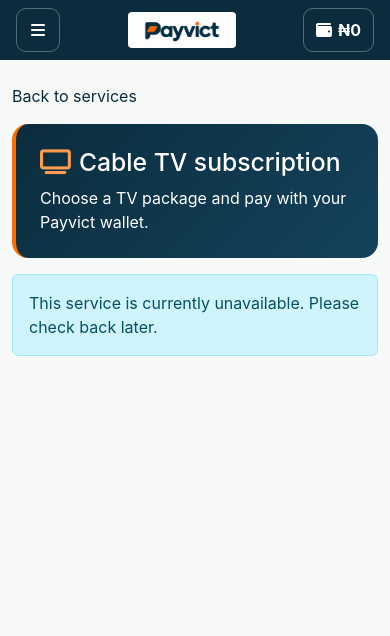
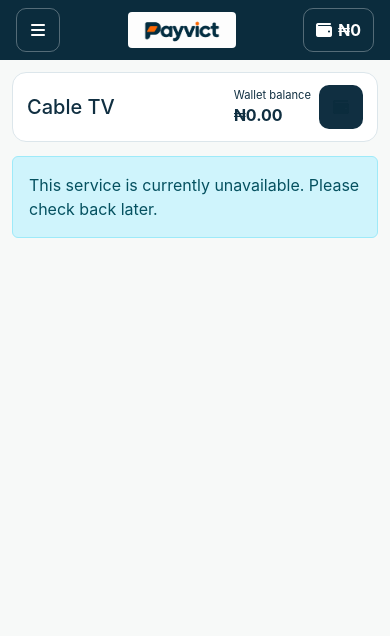
Before and after one commit to niv-3/ResultPin, a Django app: page /services/tv/ in a window 390 px wide. Shown: the top 636 px of the page. Run offline with Django 5.2, Linux system fonts and the light colour scheme; a user stored in the database is signed in; tables that the repository leaves empty hold one stand-in row (values such as "Sample post").

Commit message:
Simplify mobile Payvict service headers

```diff
--- /dev/null
+++ b/store/templates/store/_mobile_service_summary.html
@@ -0,0 +1,14 @@
+<div class="mobile-service-summary">
+  <h1>{{ service_title }}</h1>
+  {% if user.is_authenticated %}
+    <div class="mobile-service-wallet">
+      <div>
+        <small>Wallet balance</small>
+        <strong>₦{{ user.wallet_balance|floatformat:2 }}</strong>
+      </div>
+      <a href="{% url 'wallet_fund' %}" aria-label="Fund wallet" title="Fund wallet">
+        <i class="fas fa-wallet" aria-hidden="true"></i>
+      </a>
+    </div>
+  {% endif %}
+</div>
--- a/store/templates/store/base.html
+++ b/store/templates/store/base.html
@@ -319,6 +319,40 @@
     }
   </style>
 
+  <style>
+    .mobile-service-summary { display: none; }
+    @media (max-width: 767.98px) {
+      .service-page .service-shell { padding-top: 12px; }
+      .service-page .service-header, .service-checkout-page .desktop-service-intro { display: none !important; }
+      .container.service-checkout-page { padding-top: 12px !important; }
+      .mobile-service-summary {
+        display: flex;
+        align-items: center;
+        justify-content: space-between;
+        gap: 12px;
+        padding: 12px 14px;
+        margin-bottom: 14px;
+        border: 1px solid #dce6eb;
+        border-radius: 14px;
+        background: white;
+        color: #102f41;
+      }
+      .mobile-service-summary h1 { font-size: 1.25rem; margin: 0; }
+      .mobile-service-wallet { display: flex; align-items: center; gap: 8px; }
+      .mobile-service-wallet small { display: block; font-size: .7rem; }
+      .mobile-service-wallet strong { display: block; white-space: nowrap; }
+      .mobile-service-wallet a {
+        display: grid;
+        place-items: center;
+        width: 44px;
+        height: 44px;
+        border-radius: 10px;
+        background: #102f41;
+        color: white;
+        text-decoration: none;
+      }
+    }
+  </style>
   <template id="page-styles-start"></template>
   {% block extra_css %}{% endblock %}
 </head>
--- a/store/templates/store/bill_checkout.html
+++ b/store/templates/store/bill_checkout.html
@@ -5,14 +5,19 @@
 {% endblock %}
 {% block content %}
 <div class="container service-checkout-page py-4 py-md-5" style="max-width: 680px">
-  <a href="{% url 'home' %}#services" class="text-decoration-none">Back to services</a>
   {% if kind == "electricity" %}
-    <div class="service-checkout-hero rounded-4 p-4 my-3 text-white">
+    {% include "store/_mobile_service_summary.html" with service_title="Electricity" %}
+  {% else %}
+    {% include "store/_mobile_service_summary.html" with service_title="Cable TV" %}
+  {% endif %}
+  <a href="{% url 'home' %}#services" class="text-decoration-none desktop-service-intro">Back to services</a>
+  {% if kind == "electricity" %}
+    <div class="desktop-service-intro service-checkout-hero rounded-4 p-4 my-3 text-white">
       <h1 class="h2"><i class="fas fa-plug me-2" aria-hidden="true"></i>Pay your electricity bill</h1>
       <p class="mb-0">Pay a postpaid bill or buy a prepaid token with your Payvict wallet.</p>
     </div>
   {% else %}
-    <div class="service-checkout-hero rounded-4 p-4 my-3 text-white">
+    <div class="desktop-service-intro service-checkout-hero rounded-4 p-4 my-3 text-white">
       <h1 class="h2"><i class="fas fa-tv me-2" aria-hidden="true"></i>Cable TV subscription</h1>
       <p class="mb-0">Choose a TV package and pay with your Payvict wallet.</p>
     </div>
@@ -54,7 +59,7 @@
             <label for="bill-phone" class="form-label">Phone number</label>
             <input id="bill-phone" name="phone" class="form-control" type="tel" autocomplete="tel-national" pattern="0[0-9]{10}" maxlength="11" placeholder="08012345678" required>
           </div>
-          <div class="d-flex justify-content-between gap-2 mb-3">
+          <div class="desktop-service-intro d-flex justify-content-between gap-2 mb-3">
             <span>Wallet balance <strong>₦{{ request.user.wallet_balance|floatformat:2 }}</strong></span>
             <a href="{% url 'wallet_fund' %}">Fund wallet</a>
           </div>
--- a/store/templates/store/service_dashboard.html
+++ b/store/templates/store/service_dashboard.html
@@ -361,6 +361,11 @@
 <section class="service-page">
 
 <div class="service-shell">
+{% if category.slug == "internet-data" or category.slug == "data" %}
+    {% include "store/_mobile_service_summary.html" with service_title="Data" %}
+{% else %}
+    {% include "store/_mobile_service_summary.html" with service_title=category.name|lower|capfirst %}
+{% endif %}
 
 <div class="service-header">
 
```
Also changed, not shown: store/templates/store/education_checkout.html (+4 -3 lines), store/templates/store/home.html (+2 -10 lines).
